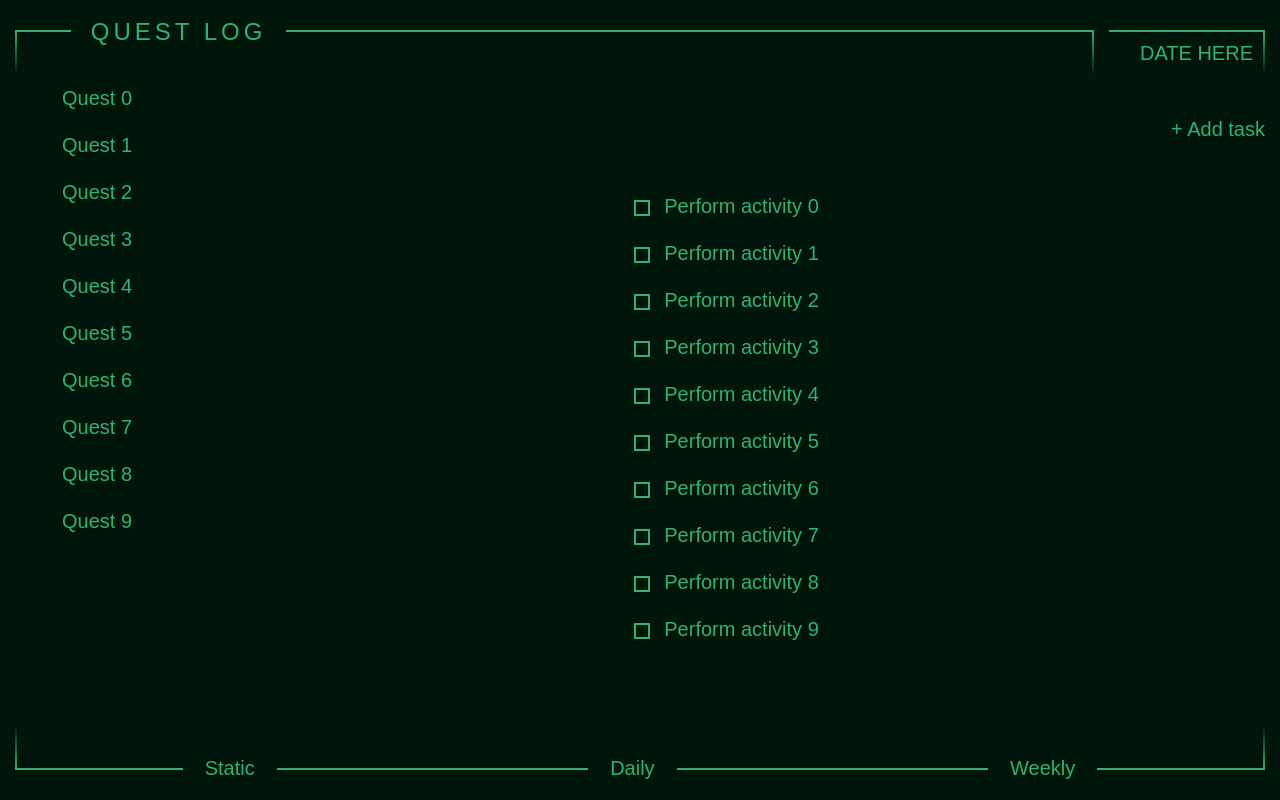
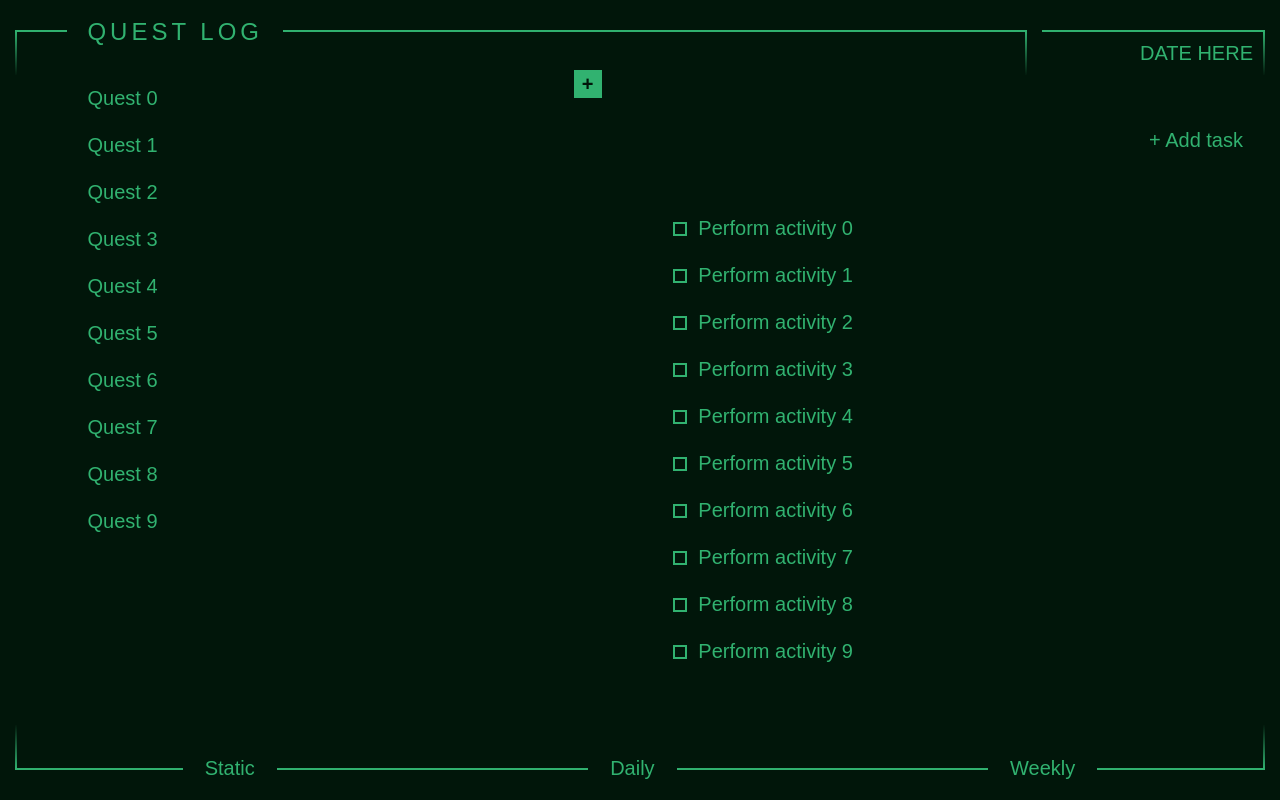
Before and after one commit to Jeffimenson/to-do_tracker, a website built with webpack: page dist/index.html in a window 1280 px wide. Built offline with nearby package versions, Linux system fonts and the light colour scheme.

Commit message:
Add quest selection styling and add an add quest button

```diff
--- a/src/index.js
+++ b/src/index.js
@@ -37,12 +37,17 @@ const display = (function(body){
 
         const content = make('div.content', main);
             const leftSection = make('section.left', content);
-                const questList = make('ul.quests', leftSection);
-                for (let i = 0; i < 10; i++) {
-                    const entry = make('li', questList);
-                        const entryButton = make('button', entry);
-                        entryButton.textContent = `Quest ${i}`;
-                }
+                const questContainer = make('div.quest-container', leftSection);
+                    const questList = make('ul.quests', questContainer);
+                    for (let i = 0; i < 10; i++) {
+                        const entry = make('li', questList);
+                            const entryButton = make('button', entry);
+                            entryButton.textContent = `Quest ${i}`;
+                            entryButton.addEventListener('click', questSelect);
+                    }
+                const questAdder = make('button.quest-adder', leftSection);
+                questAdder.textContent = "+";
+
             const rightSection = make('section.right', content);
                 const taskAdder = make('button.task-adder', rightSection);
                 taskAdder.textContent = "+ Add task";
@@ -56,7 +61,6 @@ const display = (function(body){
                         const entryInput = make('input', entryLabel);
                         entryInput.type = 'checkbox';
                         const customCheck = make('span.checkbox', entryLabel);
-
 
                     }
 
@@ -73,5 +77,9 @@ const display = (function(body){
                 const pickWeekly = make('button.weekly-quests', nav);
                 pickWeekly.textContent = "Weekly";
 
-
+    function questSelect(){
+        const lastSelected = query(".selected", questList);
+        if (lastSelected) lastSelected.classList.remove("selected");
+        this.classList.add("selected");
+    }
 })(body);
--- a/src/style.css
+++ b/src/style.css
@@ -60,7 +60,7 @@ main {
     border-left: var(--pip-green) 2px solid;
     border-image: linear-gradient(to bottom, var(--pip-green), var(--background-color)) 1;
 
-    flex: 8;
+    flex: 5;
 }
 .title {
     background-color: var(--background-color);
@@ -132,30 +132,42 @@ nav button:hover {
 
     display: grid; /*Nested scrollers didn't like display grid*/
     grid-template-columns: 5fr 6fr;
-    gap: 5%;
+    gap: 10%;
 
     overflow-y: hidden;
 
 }
 
+.content button {
+    border: 2px solid transparent;
+}
+
+.content button:hover {
+    border-color: var(--pip-green);
+}
+
 section.left {
+    overflow-y: hidden;
+
+    display: flex; /*Needs display flex or grid to have nested scrollers to work properly*/
+    flex-direction: column;
+}
+
+section.left .quest-container {
+    direction: rtl;
+
+    padding-left: 5%;
+
     overflow-y: auto;
 }
 
 section.left ul.quests {
     list-style: none;
     height: 100%;
-
-
 }
 
 section.left ul.quests li {
-    border: solid 2px transparent;
-
-}
-
-section.left ul.quests li:hover {
-    border-color: var(--pip-green);
+    position: relative;
 }
 
 section.left ul.quests li button {
@@ -165,13 +177,49 @@ section.left ul.quests li button {
     text-align: left;
 }
 
+section.left ul.quests li button.selected::before {
+    content: "";
+    position: absolute;
+    width: 10px;
+    height: 10px;
+
+    top: 35%;
+    left: 20px;
+
+    border: 2px solid var(--pip-green);
+    background-color: var(--pip-green);
+
+}
+
+.quest-adder {
+    position: absolute; /*Couldn't position this relative to section left because overflow-x visible wouldn't work with overflow-y hidden*/
+    top: 70px;
+    right: 53%;
+    width: 1.2em;
+    height: 1.2em;
+
+    background-color: var(--pip-green);
+    color: var(--background-color);
+    font-weight: bold;
+
+}
+
 section.right {
     display: grid;
-    grid-template-rows: 1fr 5fr;
+    grid-template-rows: 20% 1fr;
+
+    overflow-y: hidden;
 }
 
 section.right .task-adder {
-    text-align: right;
+    justify-self: right;
+    align-self: center;
+    padding: 0.2rem 1rem;
+}
+
+section.right .tasks-container {
+    overflow-y: auto;
+    padding-right: 5%;
 }
 
 section.right ul.tasks {
@@ -196,13 +244,12 @@ ul.tasks li label input[type='checkbox'] {
 }
 
 ul.tasks li label input ~ .checkbox {
-    content: "";
     position: absolute;
-    width: 12px;
-    height: 12px;
+    width: 10px;
+    height: 10px;
 
     top: 35%;
-    left: 15px;
+    left: 20px;
 
     border: 2px solid var(--pip-green);
 }
```
Also changed, not shown: dist/index.bundle.js.
